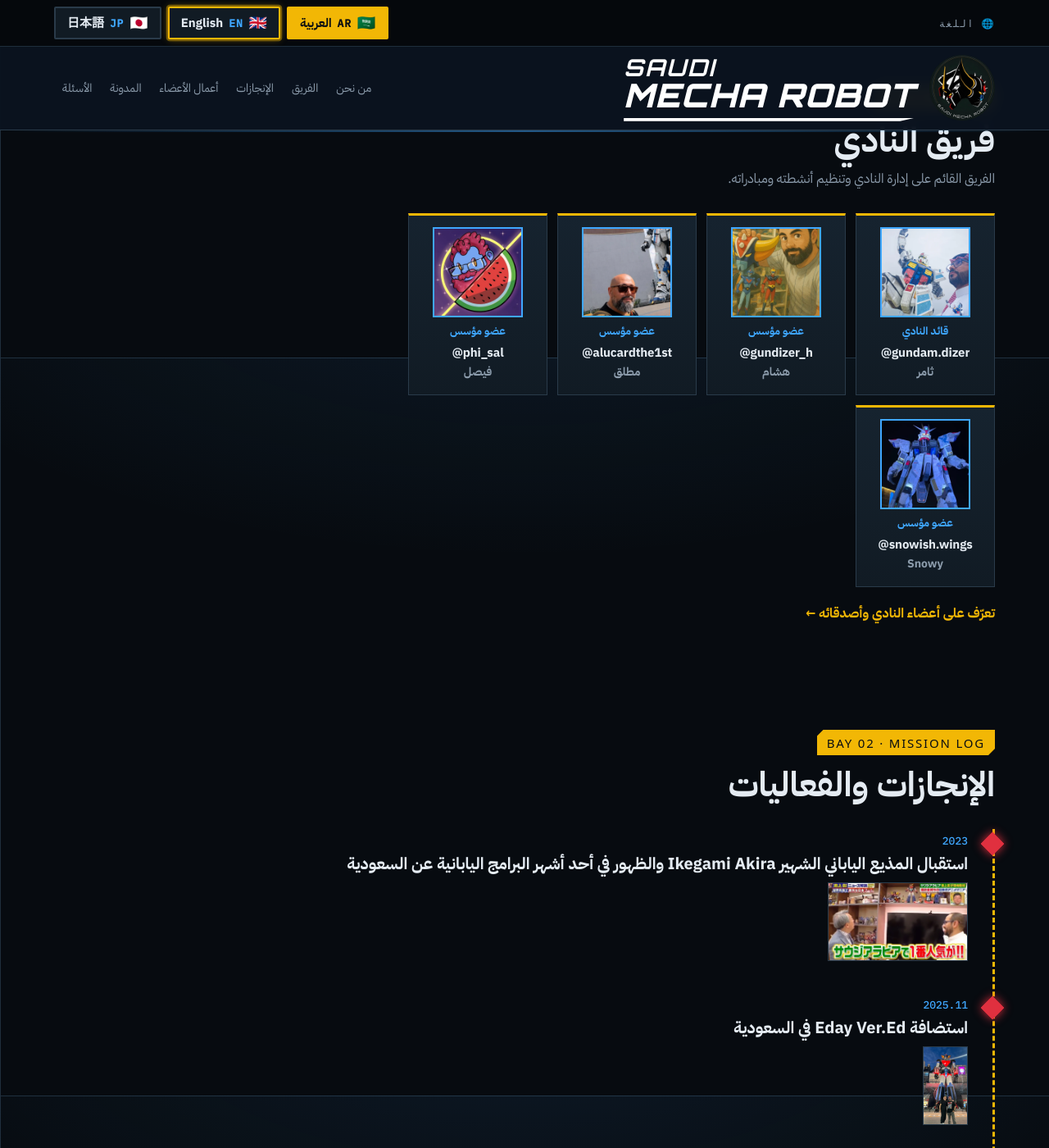
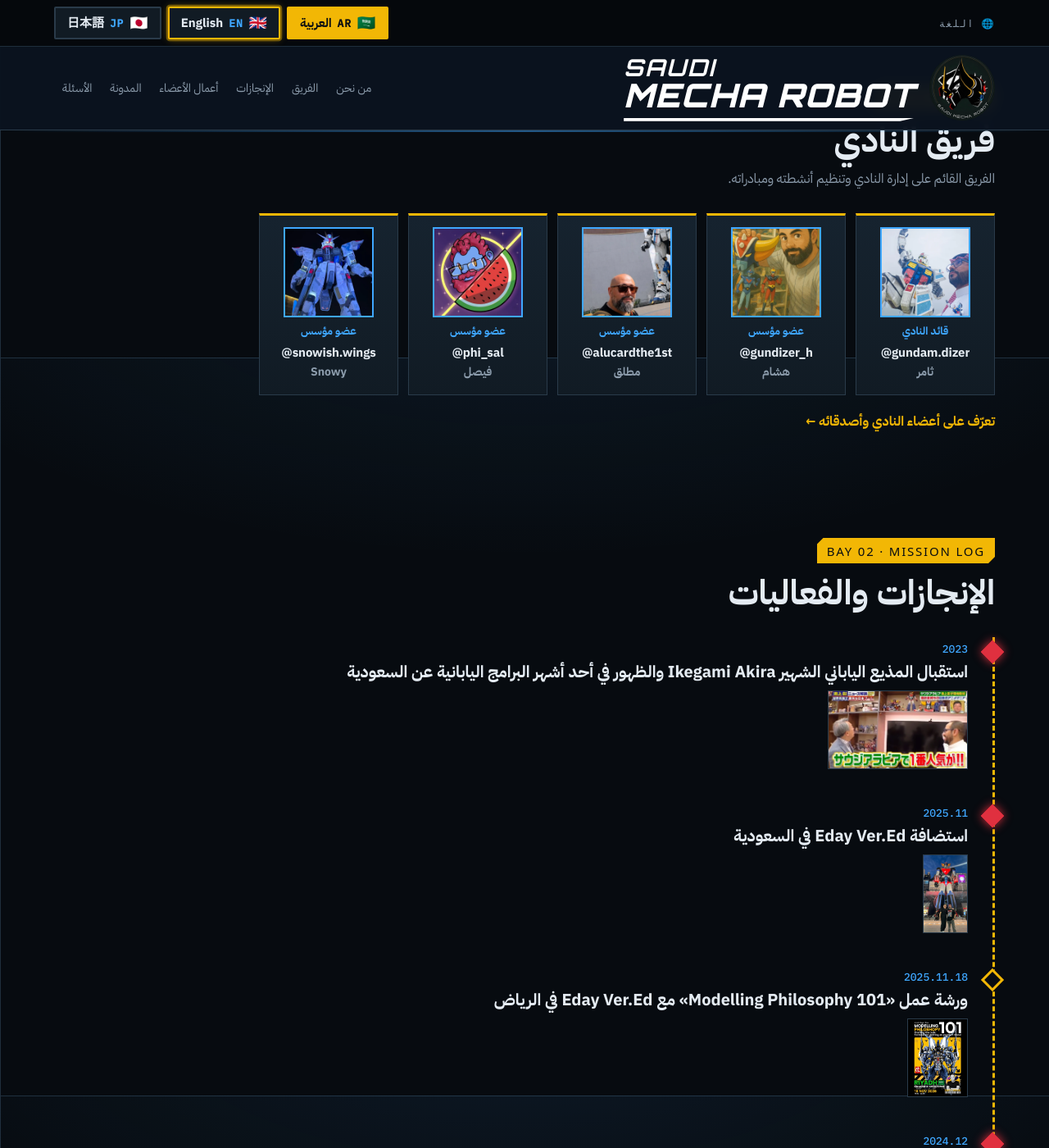
Before and after one commit to SaudiMechaRobot/SaudiMechaRobot.github.io, a Jekyll site: the page built from index.html, in a window 1280 px wide and 1400 px high, scrolled down 2264 px. Shown: the whole window at 82% size. Built offline with Jekyll 4.4.1, drawn with Linux system fonts in a browser that asks for light colours; some web fonts are replaced.

Commit message:
Add files via upload

```diff
--- a/assets/css/style.css
+++ b/assets/css/style.css
@@ -355,7 +355,7 @@
 .join .cta .btn{gap:10px}
 
 /* ---- Club team (CREW) ---- */
-.team{display:grid;grid-template-columns:repeat(4,minmax(0,170px));gap:12px}
+.team{display:grid;grid-template-columns:repeat(5,minmax(0,170px));gap:12px}
 .crew{display:grid;justify-items:center;text-align:center;gap:6px;padding:14px 12px;background:linear-gradient(180deg,var(--panel-2),var(--panel));border:1px solid var(--line);border-top:3px solid var(--hazard)}
 .crew-photo{width:110px;height:110px;border-radius:0;overflow:hidden;border:2px solid var(--beam);background:var(--deck);display:grid;place-items:center}
 .crew-photo img{width:100%;height:100%;object-fit:cover}
@@ -407,10 +407,11 @@
 .post-gallery a:hover img{transform:scale(1.04)}
 @media (max-width:640px){.post-gallery{gap:6px}.post-gallery img{height:130px}}
 @media (max-width:640px){
-  .team{grid-template-columns:repeat(4,minmax(0,1fr));gap:6px}
+  .team{grid-template-columns:repeat(5,minmax(0,1fr));gap:4px}
+  .team .crew{padding:6px 2px}
   .crew{padding:8px 4px;gap:4px}
   .crew-photo{width:100%;max-width:72px;height:auto;aspect-ratio:1}
   .crew .tag,.crew-name{font-size:10.5px}
   .crew.slot{min-height:120px;font-size:12px;padding:8px}
 }
-/* build 202610251930 */
+/* build 202611021200 */
```
